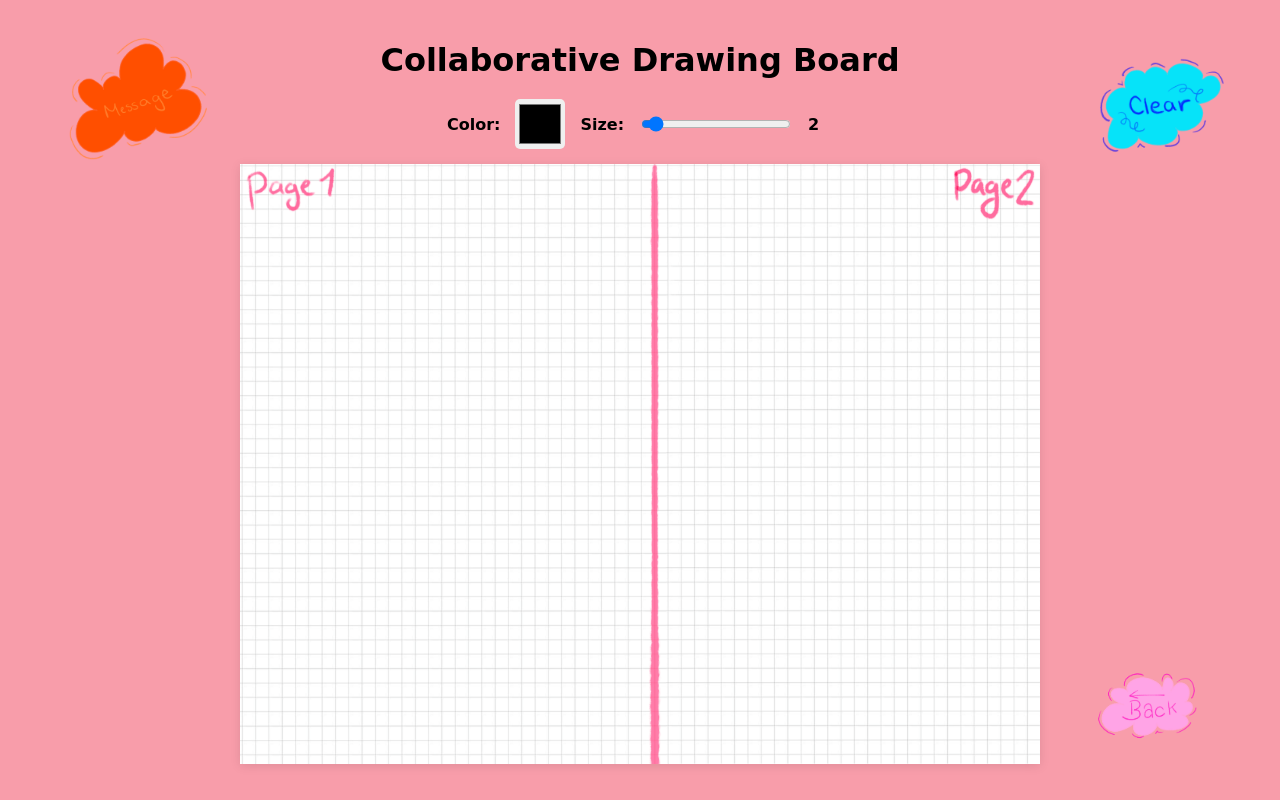
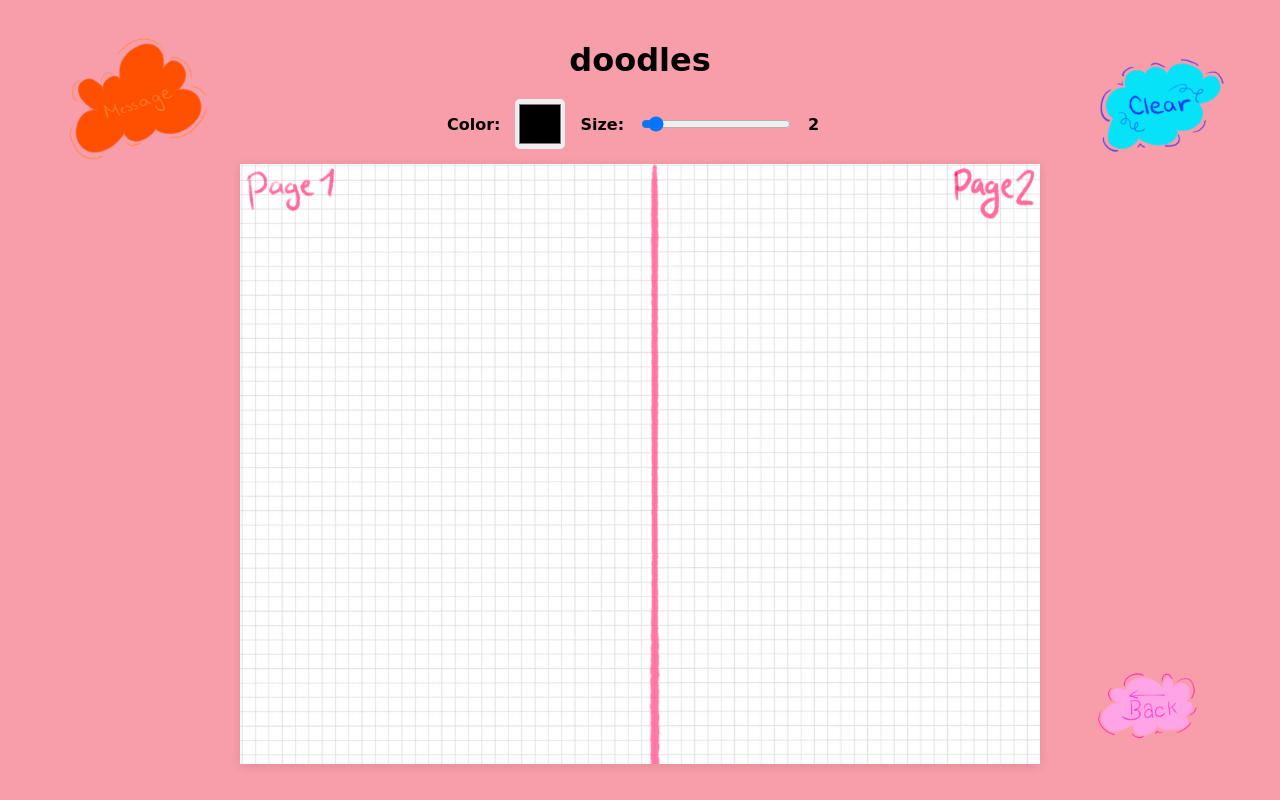
Before and after one commit to lilyrose1013/SketchBook_Project4_LV, a website: page docs/draw.html in a window 1280 px wide. Drawn offline with nearby package versions, Linux system fonts and the light colour scheme; no server answers; a web font is replaced by a local one.

Commit message:
Update draw.html

```diff
--- a/docs/draw.html
+++ b/docs/draw.html
@@ -10,7 +10,7 @@
   <link rel="stylesheet" href="Style/draw.css">
 </head>
 <body>
-  <h1>Collaborative Drawing Board</h1>
+  <h1>doodles</h1>
   <div class="controls">
     <label for="colorPicker">Color:</label>
     <input type="color" id="colorPicker" value="#000000">
```
